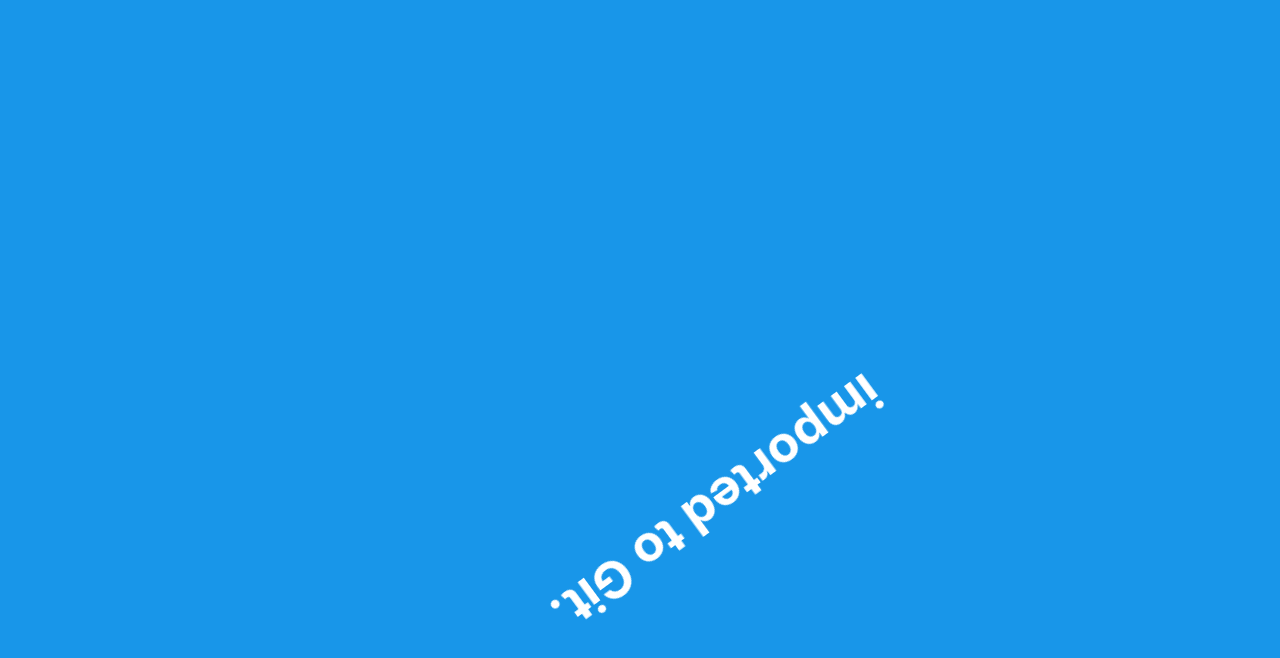
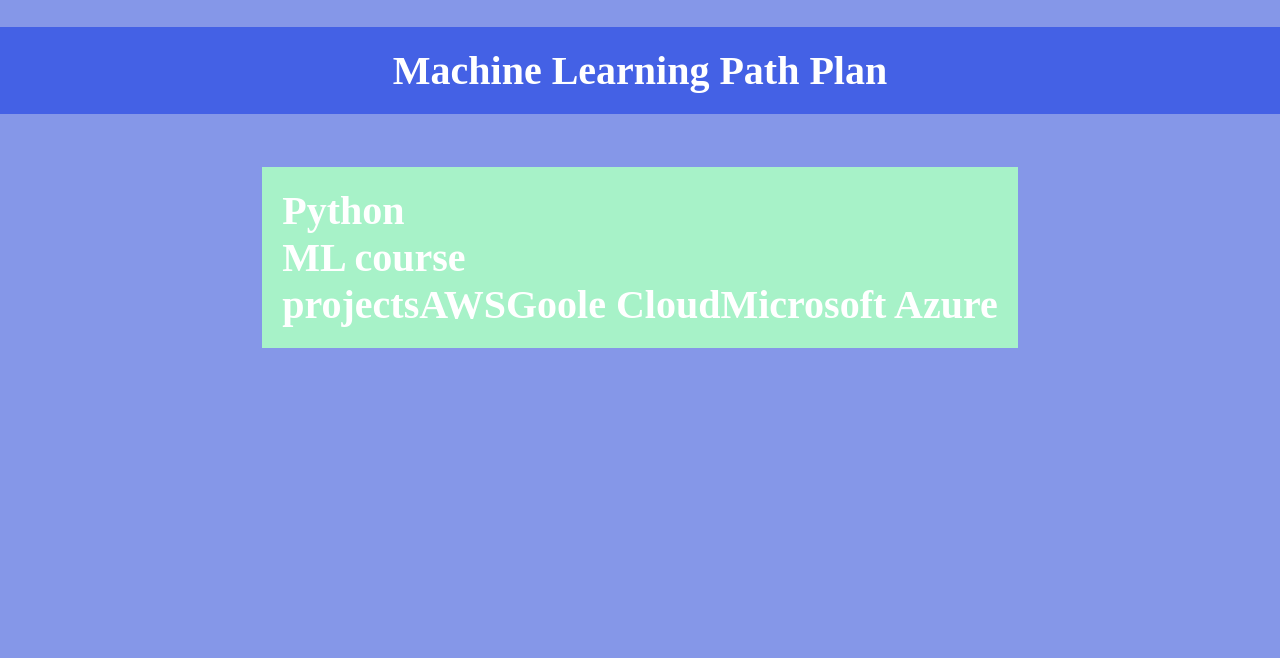
Before and after one commit to paulpark6/ML-Guide, a React (Create React App) app: page / in a window 1280 px wide. Shown: the top 658 px of the page. Built offline with nearby package versions, Linux system fonts and the light colour scheme.

Commit message:
Added content (certifications)
Inside certification I added colors and boxes

```diff
--- a/src/App.css
+++ b/src/App.css
@@ -1,4 +1,28 @@
+.titleBox{
+  padding: 50px;
+  background: #4461e5;
+  width: 100%; /* width of box (headder) */
+  display: inline;
+  padding: 20px; /* size of pixels in box */
+  font-weight: 600; /* font thickness */
+  font-size: 40px; /* font size */
+}
+.content{
+  margin-left: 20%;
+  text-align: left;
+  margin-right: 20%;
+  background: #a7f2c8;
+  padding: 20px; /* size of pixels in box */
+  font-weight: 600; /* font thickness */
+  font-size: 40px; /* font size */
+}
+.titleText{
+  text-align: center;
+}
 
+body {
+  font-family: cursive;
+}
 .App-logo {
   height: 40vmin;
   pointer-events: none;
@@ -10,13 +34,12 @@
   }
 }
 
-.App-header {
-  background-color: #1896e9;
+.background {
+  background-color: #8597e8;
   min-height: 100vh;
   display: flex;
   flex-direction: column;
   align-items: center;
-  justify-content: center;
   font-size: calc(10px + 2vmin);
   color: white;
 }
--- a/src/App.js
+++ b/src/App.js
@@ -4,12 +4,20 @@
 import './App.css';
 
 function App() {
-  let dode = "_blank";
+  let certifications = ["AWS", "Goole Cloud", "Microsoft Azure"];
   return (
     <>
-      <header className="App-header">
-        <h1 className='App-logo'>
-        imported to Git.
+      <header className="background">
+        <h1 className='titleBox'>
+          <div className='titleText'>
+            Machine Learning Path Plan
+          </div>
+        </h1>
+        <h1 className='content'>
+          Python<br/>
+          ML course<br/>
+          projects
+          {certifications}
         </h1>
       </header>
     </>
```
